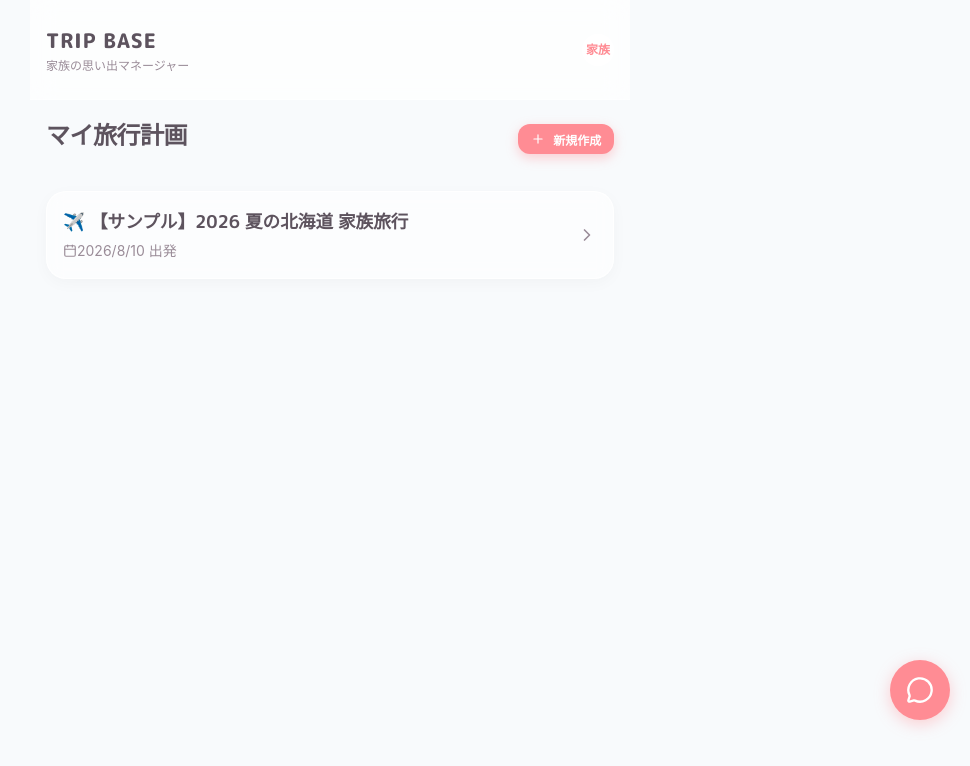
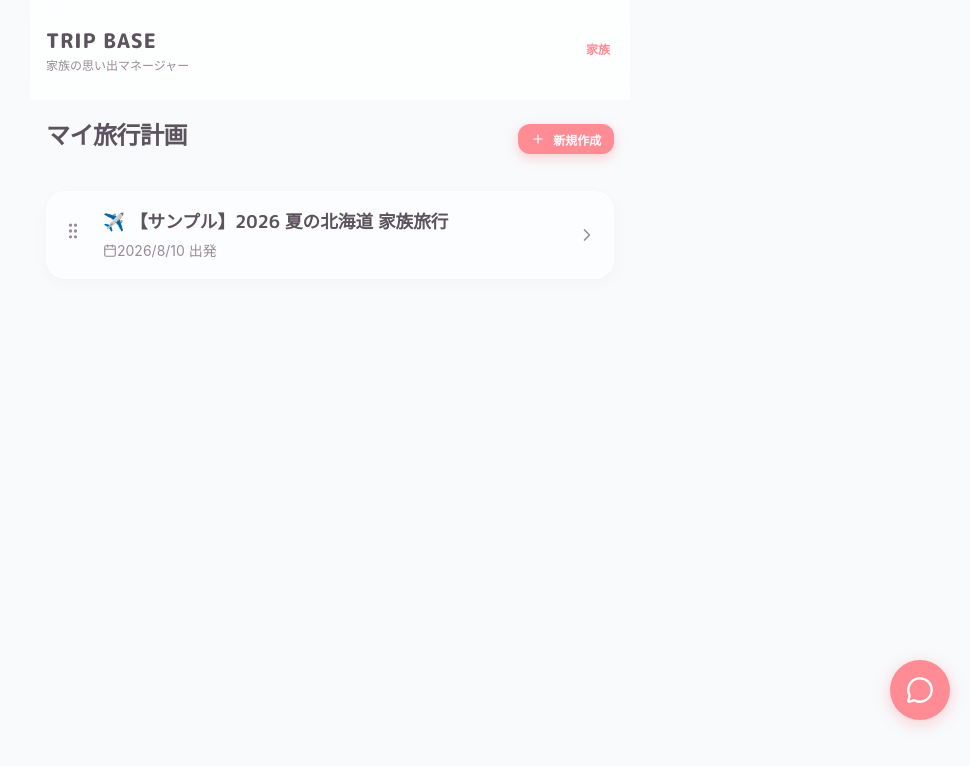
Before and after one commit to KEN-JPA/hometown-travel-app, a React (Vite) app: page / in a window 1280 px wide. Both pictures are taken after a click on the button "一覧へ戻る". Shown: the top 766 px of the page, without its empty margins (310-1280 px from the left). Built offline with nearby package versions, Linux system fonts and the light colour scheme.

Commit message:
feat: add drag and drop reordering to trip list

```diff
--- a/package.json
+++ b/package.json
@@ -10,6 +10,9 @@
     "preview": "vite preview"
   },
   "dependencies": {
+    "@dnd-kit/core": "^6.3.1",
+    "@dnd-kit/sortable": "^10.0.0",
+    "@dnd-kit/utilities": "^3.2.2",
     "framer-motion": "^12.38.0",
     "idb-keyval": "^6.2.2",
     "lucide-react": "^1.16.0",
--- a/src/components/Dashboard.tsx
+++ b/src/components/Dashboard.tsx
@@ -1,6 +1,40 @@
 import React, { useState, useEffect } from 'react';
-import { Plane, MapPin, CloudRain, Navigation, Calendar, Plus, ChevronRight, X } from 'lucide-react';
+import { Plane, MapPin, CloudRain, Navigation, Calendar, Plus, ChevronRight, X, GripVertical } from 'lucide-react';
 import { useTravelStore } from '../store';
+import { DndContext, closestCenter, KeyboardSensor, PointerSensor, useSensor, useSensors, DragEndEvent } from '@dnd-kit/core';
+import { SortableContext, sortableKeyboardCoordinates, verticalListSortingStrategy, useSortable } from '@dnd-kit/sortable';
+import { CSS } from '@dnd-kit/utilities';
+
+function SortableTripItem({ trip, onSelect }: { trip: any, onSelect: (id: string) => void }) {
+  const { attributes, listeners, setNodeRef, transform, transition, isDragging } = useSortable({ id: trip.id });
+  const style = {
+    transform: CSS.Transform.toString(transform),
+    transition,
+    opacity: isDragging ? 0.5 : 1,
+    zIndex: isDragging ? 1 : 0,
+    position: 'relative' as const,
+  };
+
+  return (
+    <div ref={setNodeRef} style={style} className="glass-card" onClick={() => onSelect(trip.id)}>
+      <div style={{ display: 'flex', justifyContent: 'space-between', alignItems: 'center' }}>
+        <div style={{ display: 'flex', alignItems: 'center', gap: '0.75rem' }}>
+          <div {...attributes} {...listeners} onClick={(e) => e.stopPropagation()} style={{ cursor: 'grab', padding: '0.5rem', marginLeft: '-0.5rem', color: 'var(--text-secondary)' }}>
+            <GripVertical size={20} />
+          </div>
+          <div>
+            <h3 style={{ fontSize: '1.1rem', fontWeight: 600, marginBottom: '0.25rem' }}>{trip.tripName}</h3>
+            <div className="flex items-center gap-1" style={{ color: 'var(--text-secondary)', fontSize: '0.875rem' }}>
+              <Calendar size={14} />
+              <span>{trip.tripDate ? `${new Date(trip.tripDate).toLocaleDateString('ja-JP')} 出発` : '日付未定'}</span>
+            </div>
+          </div>
+        </div>
+        <ChevronRight size={20} color="var(--text-secondary)" />
+      </div>
+    </div>
+  );
+}
 
 export default function Dashboard() {
   const trips = useTravelStore((state) => state.trips);
@@ -9,6 +43,21 @@ export default function Dashboard() {
   const addTrip = useTravelStore((state) => state.addTrip);
   const updateTrip = useTravelStore((state) => state.updateTrip);
   const deleteTrip = useTravelStore((state) => state.deleteTrip);
+  const reorderTrips = useTravelStore((state) => state.reorderTrips);
+
+  const sensors = useSensors(
+    useSensor(PointerSensor, { activationConstraint: { distance: 5 } }),
+    useSensor(KeyboardSensor, { coordinateGetter: sortableKeyboardCoordinates })
+  );
+
+  const handleDragEnd = (event: DragEndEvent) => {
+    const { active, over } = event;
+    if (over && active.id !== over.id) {
+      const oldIndex = trips.findIndex(t => t.id === active.id);
+      const newIndex = trips.findIndex(t => t.id === over.id);
+      reorderTrips(oldIndex, newIndex);
+    }
+  };
 
   const [isAddingTrip, setIsAddingTrip] = useState(false);
   const [newTripName, setNewTripName] = useState('');
@@ -76,23 +125,13 @@ export default function Dashboard() {
         </div>
 
         <div className="flex" style={{ flexDirection: 'column', gap: '1rem' }}>
-          {trips.map(trip => (
-            <div
-              key={trip.id}
-              className="glass-card"
-              onClick={() => selectTrip(trip.id)}
-              style={{ cursor: 'pointer', display: 'flex', justifyContent: 'space-between', alignItems: 'center' }}
-            >
-              <div>
-                <h3 style={{ fontSize: '1.1rem', fontWeight: 600, marginBottom: '0.25rem' }}>{trip.tripName}</h3>
-                <div className="flex items-center gap-1" style={{ color: 'var(--text-secondary)', fontSize: '0.875rem' }}>
-                  <Calendar size={14} />
-                  <span>{trip.tripDate ? `${new Date(trip.tripDate).toLocaleDateString('ja-JP')} 出発` : '日付未定'}</span>
-                </div>
-              </div>
-              <ChevronRight size={20} color="var(--text-secondary)" />
-            </div>
-          ))}
+          <DndContext sensors={sensors} collisionDetection={closestCenter} onDragEnd={handleDragEnd}>
+            <SortableContext items={trips.map(t => t.id)} strategy={verticalListSortingStrategy}>
+              {trips.map(trip => (
+                <SortableTripItem key={trip.id} trip={trip} onSelect={selectTrip} />
+              ))}
+            </SortableContext>
+          </DndContext>
           {trips.length === 0 && (
             <div style={{ textAlign: 'center', padding: '2rem', color: 'var(--text-secondary)' }}>
               旅行計画がありません。<br/>右上のボタンから追加してください。
--- a/src/store.ts
+++ b/src/store.ts
@@ -92,6 +92,7 @@ interface TravelStore {
   addTrip: (trip: Omit<Trip, 'id' | 'itineraryCategories' | 'bookings' | 'expenses' | 'packingList' | 'shoppingList' | 'memories' | 'preparationTasks'>) => void;
   updateTrip: (id: string, tripName: string, tripDate: string | null) => void;
   deleteTrip: (id: string) => void;
+  reorderTrips: (startIndex: number, endIndex: number) => void;
   // Methods below act on the selectedTripId
   addCategory: (category: Omit<TripCategory, 'id'>) => void;
   addEvent: (categoryId: string, dayId: string, event: Omit<Event, 'id'>) => void;
@@ -202,6 +203,13 @@ export const useTravelStore = create<TravelStore>()(
           trips: newTrips,
           selectedTripId: state.selectedTripId === id ? (newTrips[0]?.id || null) : state.selectedTripId
         };
+      }),
+
+      reorderTrips: (startIndex, endIndex) => set((state) => {
+        const newTrips = Array.from(state.trips);
+        const [removed] = newTrips.splice(startIndex, 1);
+        newTrips.splice(endIndex, 0, removed);
+        return { trips: newTrips };
       }),
 
       addCategory: (category) => set((state) => {
```
Also changed, not shown: 1 other file (tests, documents, lock files or other folders).
